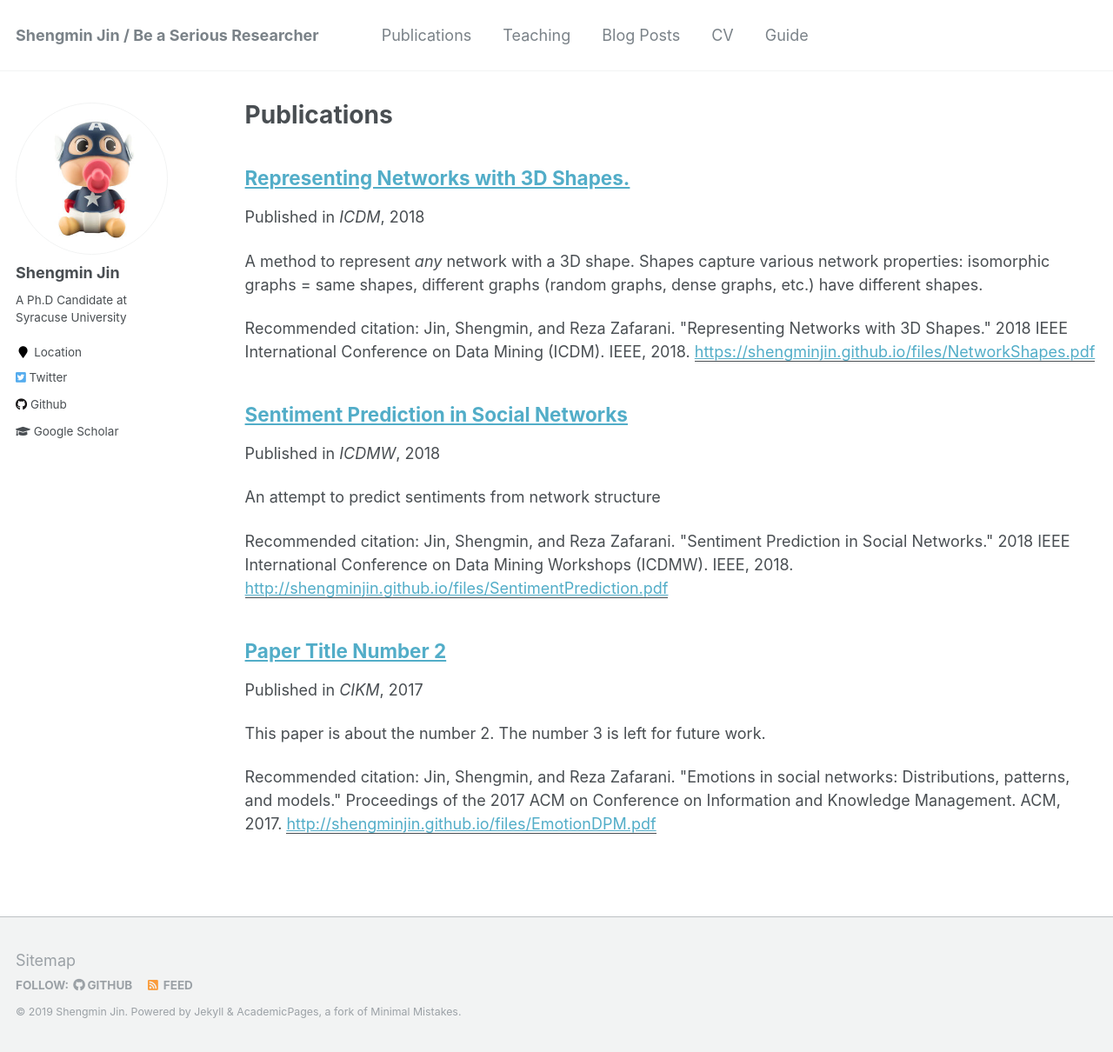
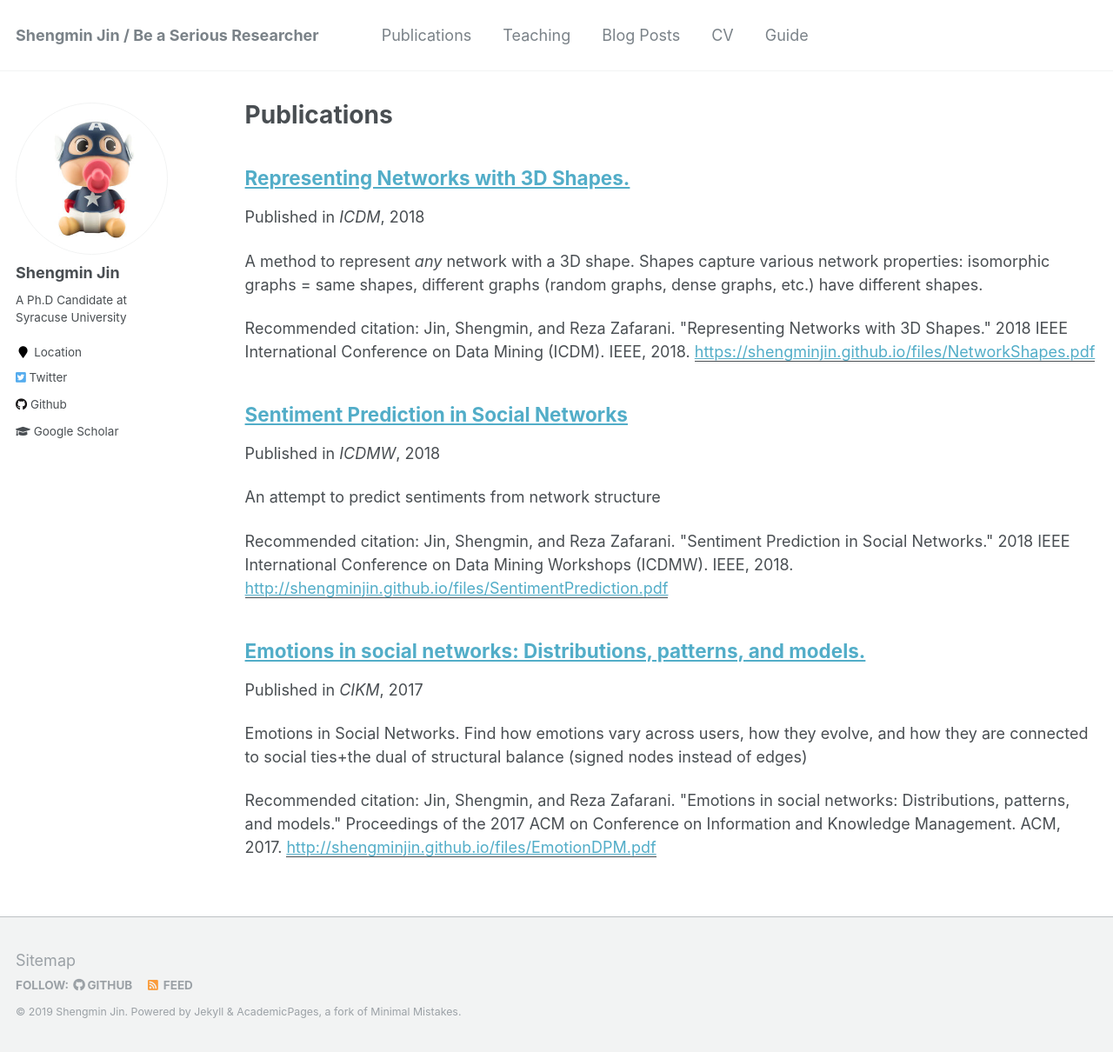
Before and after one commit to shengminjin/shengminjin.github.io, a Jekyll site: the page built from _pages/publications.md, in a window 1280 px wide and 1210 px high. Shown: the whole window at 87% size. Built offline with Jekyll 4.4.1, drawn with Linux system fonts in a browser that asks for light colours.

Commit message:
Update EmotionDPM.md

```diff
--- a/_publications/EmotionDPM.md
+++ b/_publications/EmotionDPM.md
@@ -1,8 +1,8 @@
 ---
-title: "Paper Title Number 2"
+title: "Emotions in social networks: Distributions, patterns, and models."
 collection: publications
 permalink: /publication/EmotionDPM
-excerpt: 'This paper is about the number 2. The number 3 is left for future work.'
+excerpt: 'Emotions in Social Networks. Find how emotions vary across users, how they evolve, and how they are connected to social ties+the dual of structural balance (signed nodes instead of edges)'
 date: 2017-11-06
 venue: 'CIKM'
 paperurl: 'http://shengminjin.github.io/files/EmotionDPM.pdf'
```
